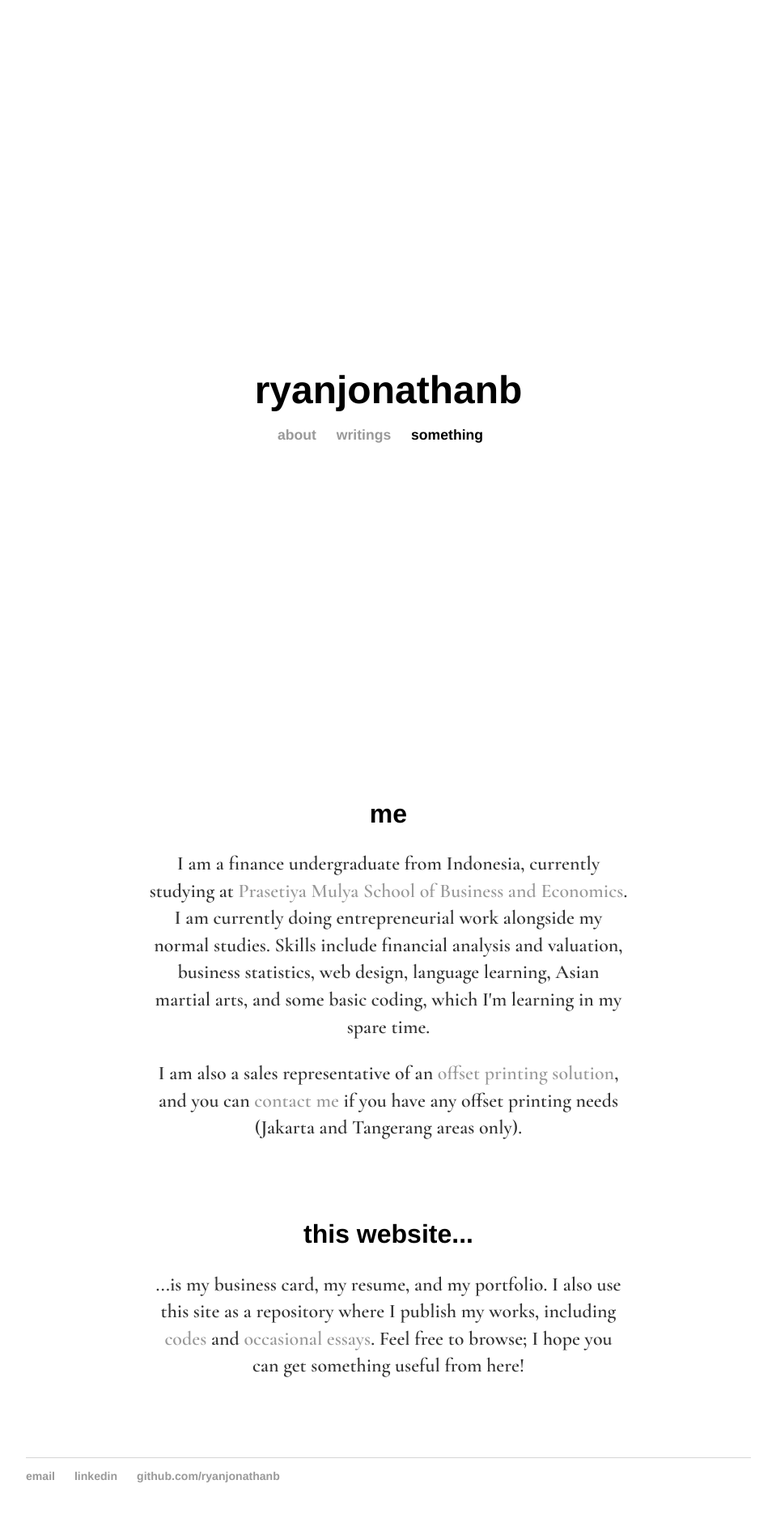
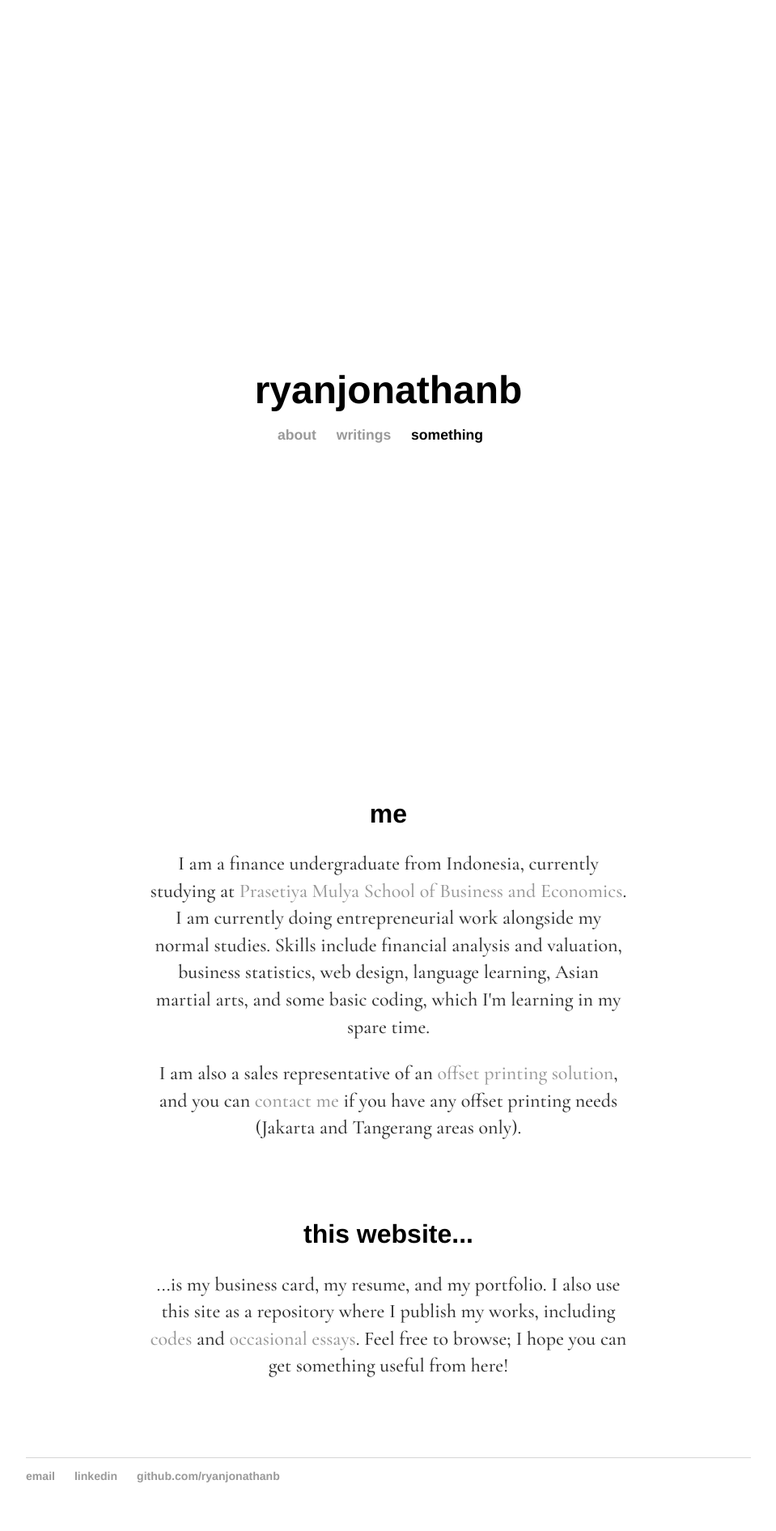
Before and after one commit to ryanjonathanb/ryanjonathanb.github.io, a Jekyll site: the page built from index.html, in a window 1280 px wide. Shown: the whole page at 81% size, without its empty margins (160-1119 px from the left). Built offline with Jekyll 4.4.1, drawn with Linux system fonts in a browser that asks for light colours.

Commit message:
cormorant garamond

```diff
--- a/_layouts/homepage.html
+++ b/_layouts/homepage.html
@@ -1,7 +1,7 @@
 <!DOCTYPE html>
 	<html>
 		<head>
-			<link href="https://fonts.googleapis.com/css?family=Cormorant+Garamond:600" rel="stylesheet">
+			<link href="https://fonts.googleapis.com/css?family=Cormorant+Garamond:500" rel="stylesheet">
 			<title>{{ page.title }}</title>
 			<!-- link to main stylesheet -->
 			<link rel="stylesheet" type="text/css" href="/style.css">
```
